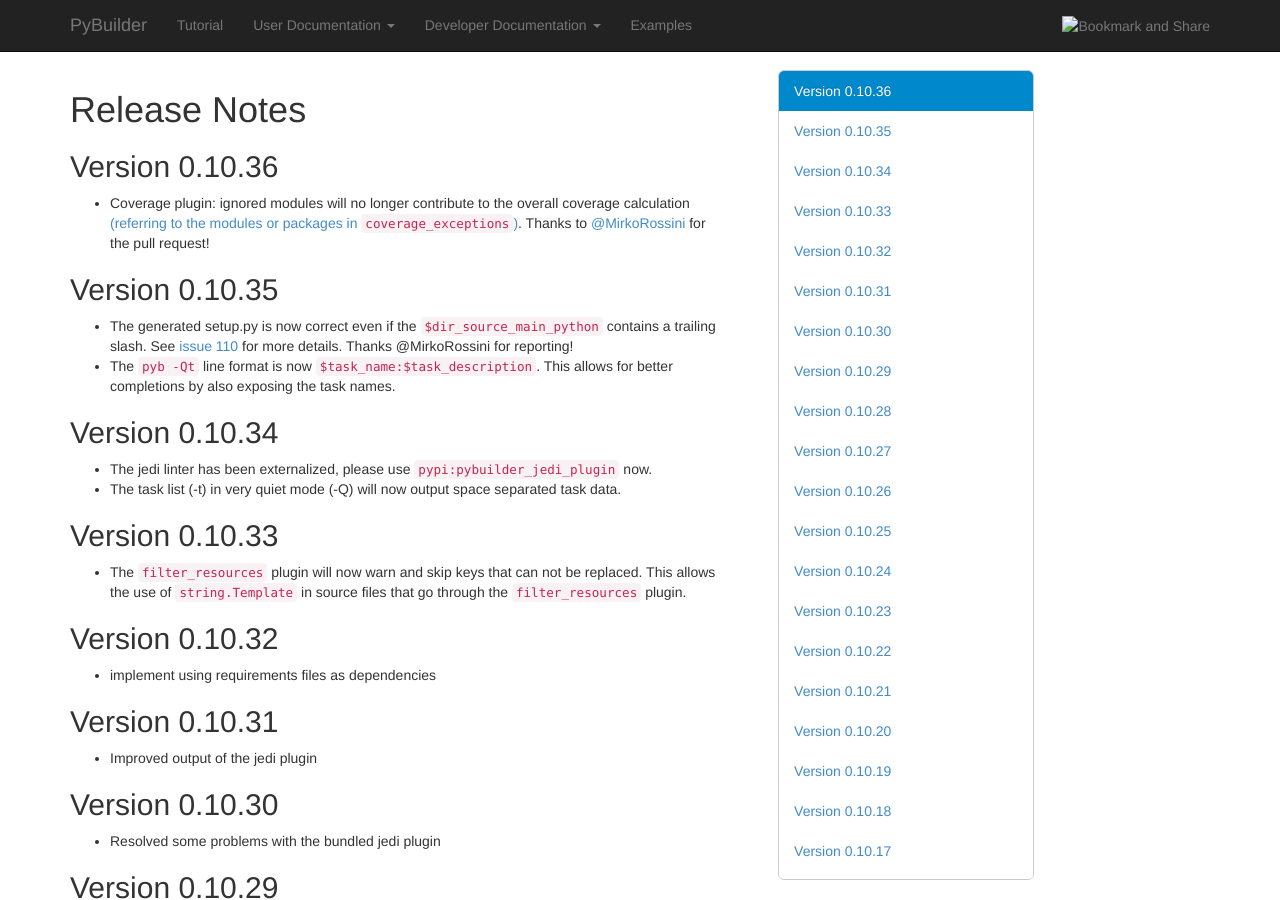
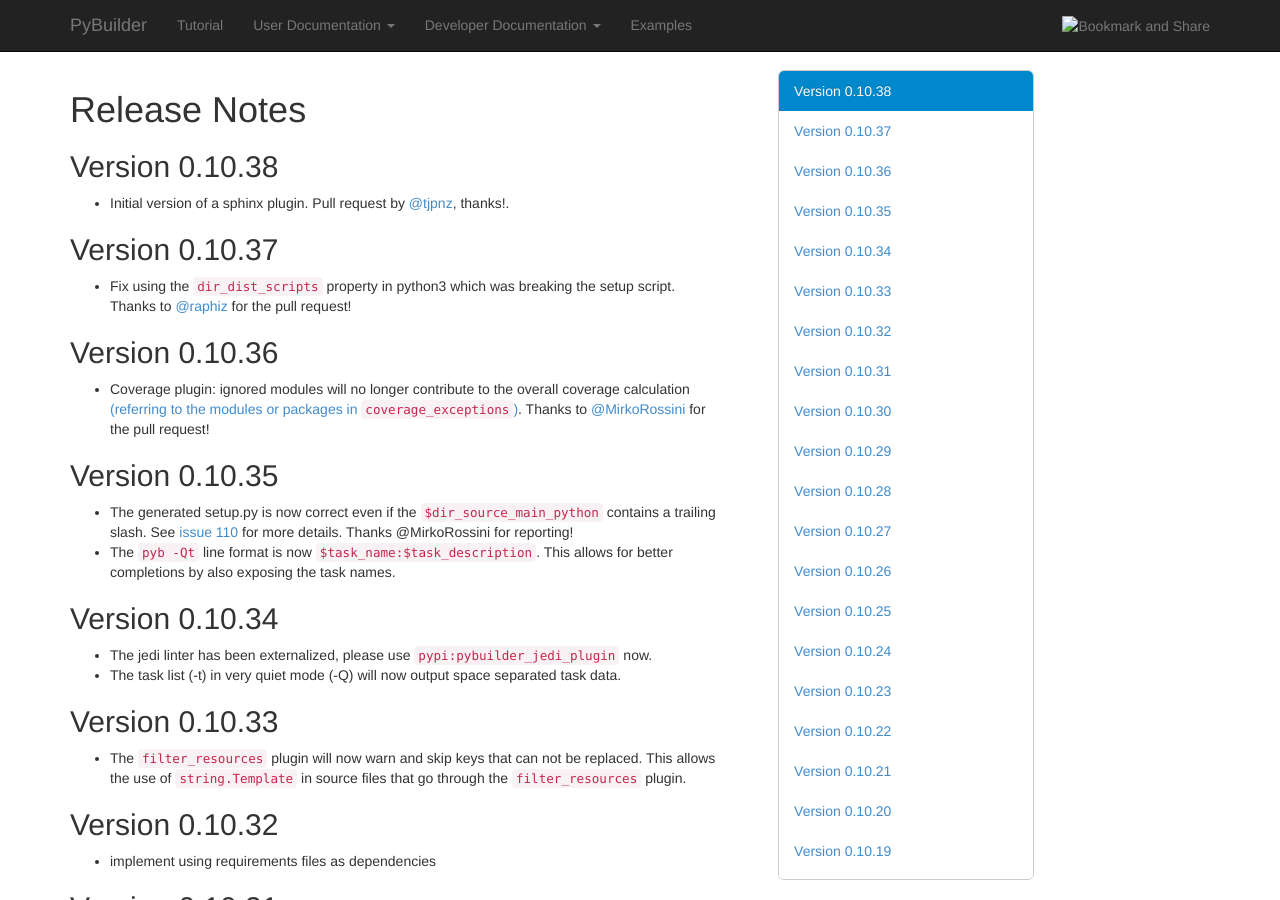
Before and after one commit to pybuilder/pybuilder.github.io, a Jekyll site: the page built from releasenotes/index.md, in a window 1280 px wide and 900 px high. Built offline with Jekyll 4.4.1, drawn with Linux system fonts in a browser that asks for light colours; nearby versions of some CDN libraries.

Commit message:
release notes for 0.10.37-0.10.38

```diff
--- a/releasenotes/index.md
+++ b/releasenotes/index.md
@@ -4,6 +4,13 @@
 ---
 
 # Release Notes
+
+## Version 0.10.38
+* Initial version of a sphinx plugin. Pull request by [@tjpnz](https://github.com/tjpnz), thanks!.
+
+## Version 0.10.37
+*  Fix using the `dir_dist_scripts` property in python3 which was breaking the setup script.
+   Thanks to [@raphiz](https://github.com/raphiz) for the pull request!
 
 ## Version 0.10.36
 * Coverage plugin: ignored modules will no longer contribute to the
```
